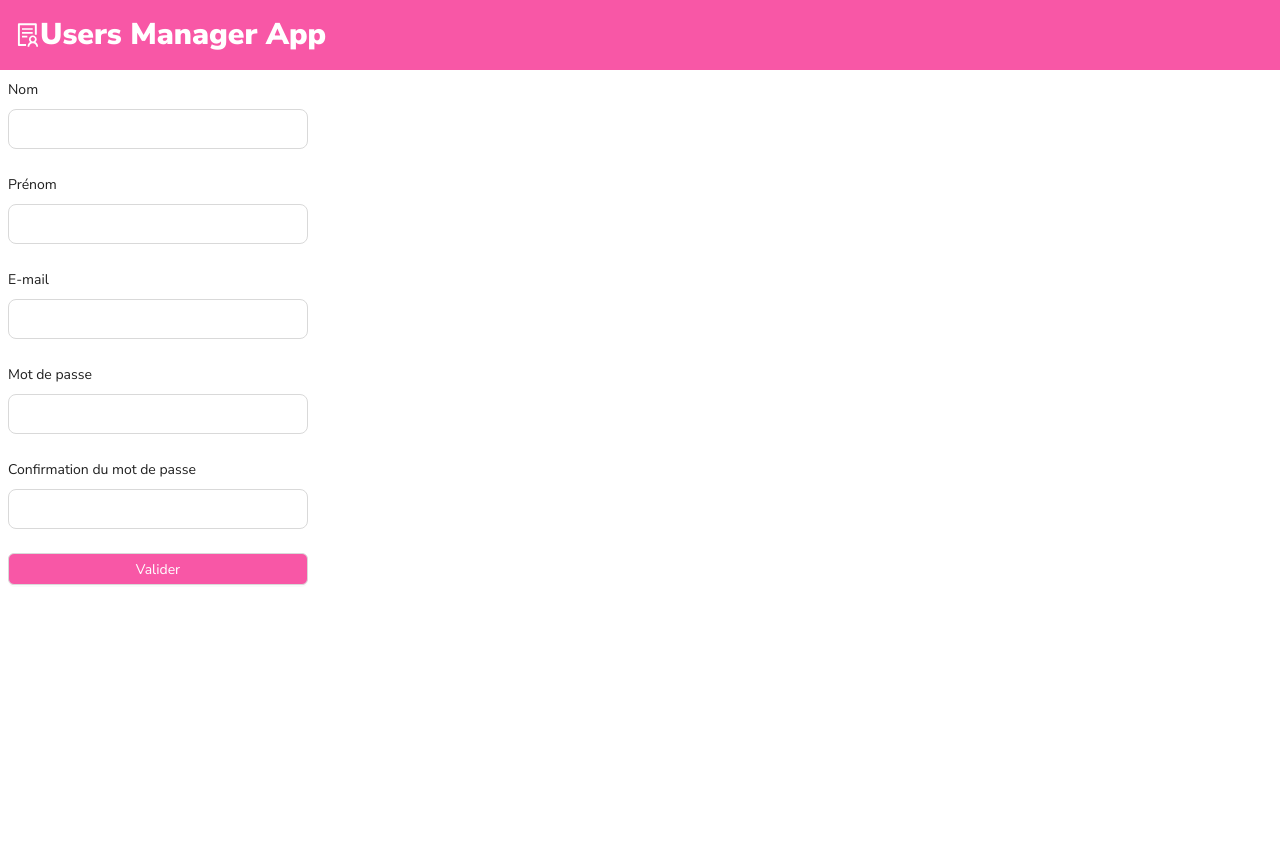
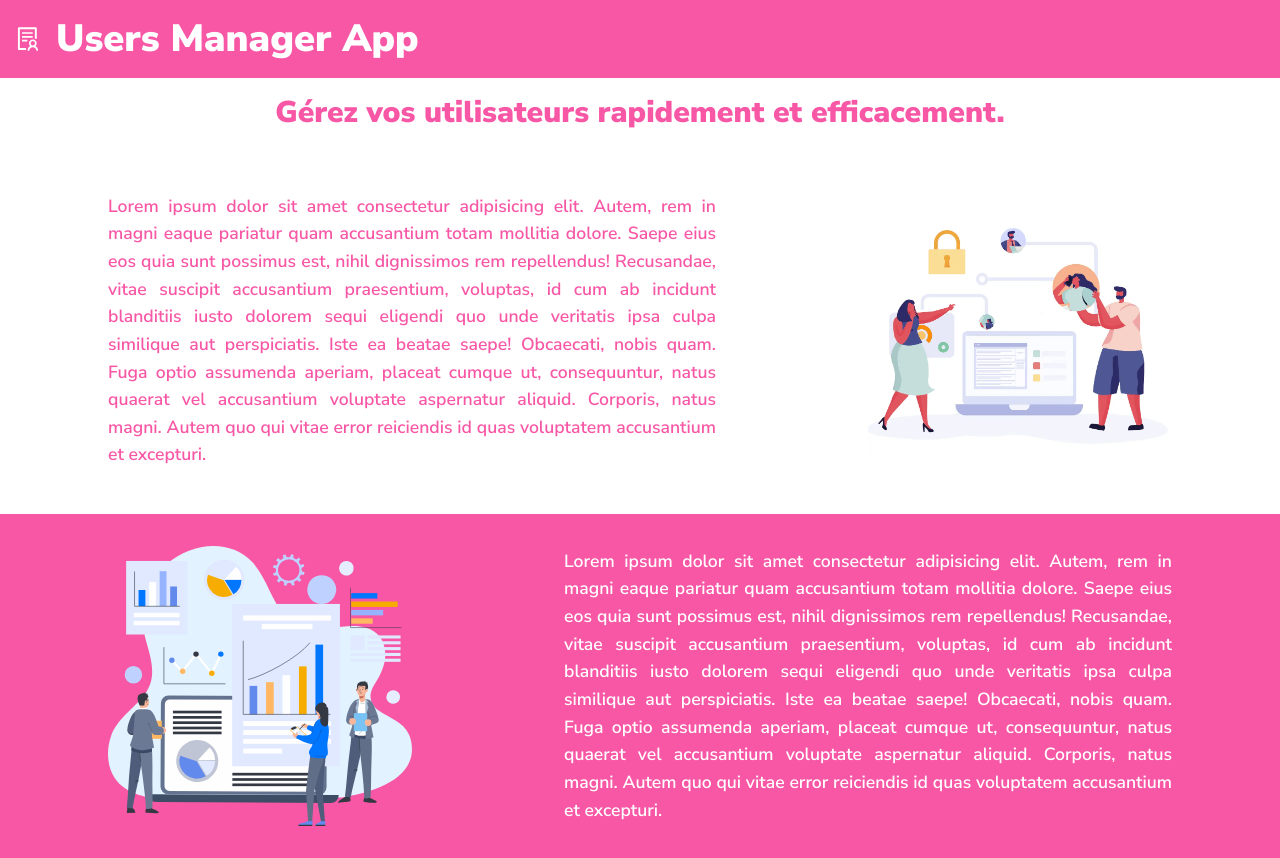
Before and after one commit to Mash-debug/users-manager-app-v2, a React (Vite) app: page / in a window 1280 px wide. Before the commit the page ends 800 px from the top, so only its background shows below. Built offline with nearby package versions, Linux system fonts and the light colour scheme.

Commit message:
Réalisation de la Landing Page

```diff
--- a/src/components/Form.jsx
+++ /dev/null
@@ -1,34 +0,0 @@
-import { Form as BaseForm } from "antd";
-import Input from "./Input";
-import Button from "./Button";
-import { useState } from "react";
-
-// eslint-disable-next-line react/prop-types
-export default function Form({ name }) {
-  const [isLoading, setIsLoading] = useState(false);
-  const [form] = BaseForm.useForm();
-
-
-  return (
-      <BaseForm onValuesChange={(c) => console.log(c)} form={form} name={name} layout="vertical">
-        <BaseForm.Item label="Nom" name="name">
-          <Input />
-        </BaseForm.Item>
-        <BaseForm.Item label="Prénom" name="firstname">
-          <Input />
-        </BaseForm.Item>
-        <BaseForm.Item label="E-mail" name="email">
-          <Input />
-        </BaseForm.Item>
-        <BaseForm.Item label="Mot de passe" name="password">
-          <Input />
-        </BaseForm.Item>
-        <BaseForm.Item label="Confirmation du mot de passe" name="passwordConfirm">
-          <Input />
-        </BaseForm.Item>
-        <BaseForm.Item>
-          <Button style={{minWidth: 300}} loading={isLoading} onClick={() => setIsLoading(true)}>Valider</Button>
-        </BaseForm.Item>
-      </BaseForm>
-  );
-}
--- a/src/components/Input.jsx
+++ /dev/null
@@ -1,15 +0,0 @@
-import { Input as BaseInput, ConfigProvider } from "antd"
-
-export default function Input() {
-
-    return <ConfigProvider theme={{
-        components: {
-            Input: {
-                activeBorderColor: "#f857a6",
-                hoverBorderColor: "#f857a6",
-            }
-        }
-    }}>
-        <BaseInput size="large" style={{fontFamily: "Nunito Sans", minWidth: "300px"}} />
-    </ConfigProvider>
-}
--- a/src/components/NavBar.jsx
+++ b/src/components/NavBar.jsx
@@ -1,23 +1,20 @@
-import { ConfigProvider, Flex, Typography } from "antd";
+import { Flex, Typography } from "antd";
 import { SolutionOutlined } from "@ant-design/icons";
 
 export default function NavBar() {
   return (
     <>
-      <ConfigProvider
-        theme={{
-          token: {
-            fontFamily: "Nunito Sans"
-          }
-        }}
-      >
-        <Flex justify="flex-start" align="center" style={{backgroundColor: "#f857a6", padding: 16}}>
-          <SolutionOutlined style={{fontSize: 24, color: "white"}} />
-          <Typography.Title style={{ margin: 0, color: "white", fontWeight: 1000 }} level={2}>
+      <Flex style={{ backgroundColor: "#f857a6", padding: 16 }} justify="space-between">
+        <Flex justify="flex-start" align="center" style={{width: "50%"}}>
+          <SolutionOutlined style={{ fontSize: 24, color: "white" }} />
+          <Typography.Title
+            style={{ margin: 0, marginLeft: "16px", color: "white", fontWeight: 1000 }}
+            level={1}
+          >
             Users Manager App
           </Typography.Title>
         </Flex>
-      </ConfigProvider>
+      </Flex>
     </>
   );
 }
--- a/src/index.css
+++ b/src/index.css
@@ -1,7 +1,7 @@
 @import url('https://fonts.googleapis.com/css2?family=Nunito+Sans:ital,opsz,wght@0,6..12,200..1000;1,6..12,200..1000&display=swap');
 
 * {
-    font-family: 'Nunito Sans', 'sans-serif';
+    font-family: 'Nunito Sans', 'sans-serif' !important;
 }
 
 body {
--- a/src/layouts/RootLayout.jsx
+++ b/src/layouts/RootLayout.jsx
@@ -1,13 +1,57 @@
 import NavBar from "../components/NavBar";
-import Form from "../components/Form";
-import { Flex } from "antd";
+import { Flex, Typography } from "antd";
+import usersManagerPhoto from "../assets/users-manager-photo.webp";
+import featuresUser from "../assets/features-user.svg";
 
 export default function RootLayout() {
   return (
     <>
       <NavBar />
-      <Flex justify="flex-start" style={{padding: 8}} align="center">
-        <Form name="Connexion" />
+      <Flex justify="flex-start" vertical>
+        <div id="form"></div>
+        <Typography.Title
+          style={{
+            margin: 0,
+            padding: 16,
+            color: "#f857a6",
+            fontWeight: 1000,
+            textAlign: "center",
+          }}
+          level={2}
+        >
+          Gérez vos utilisateurs rapidement et efficacement.
+        </Typography.Title>
+        {/* <CustomForm name="login" onFinish={(values) => console.log(values)} /> */}
+        <Flex align="center" justify="space-around" style={{height: "fit-content", padding: 32}}>
+          <Typography.Text style={{ width: "50%", textAlign: "justify", fontSize: "1.1rem", fontWeight: 600, color: "#f857a6"}}>
+            Lorem ipsum dolor sit amet consectetur adipisicing elit. Autem, rem
+            in magni eaque pariatur quam accusantium totam mollitia dolore.
+            Saepe eius eos quia sunt possimus est, nihil dignissimos rem
+            repellendus! Recusandae, vitae suscipit accusantium praesentium,
+            voluptas, id cum ab incidunt blanditiis iusto dolorem sequi eligendi
+            quo unde veritatis ipsa culpa similique aut perspiciatis. Iste ea
+            beatae saepe! Obcaecati, nobis quam. Fuga optio assumenda aperiam,
+            placeat cumque ut, consequuntur, natus quaerat vel accusantium
+            voluptate aspernatur aliquid. Corporis, natus magni. Autem quo qui
+            vitae error reiciendis id quas voluptatem accusantium et excepturi.
+          </Typography.Text>
+          <img src={usersManagerPhoto} width="25%" style={{}} alt="User" />
+        </Flex>
+        <Flex align="center" justify="space-around" style={{height: "fit-content", backgroundColor: "#f857a6", padding: 32}}>
+          <img src={featuresUser} width="25%" style={{}} alt="User" />
+          <Typography.Text style={{ width: "50%", textAlign: "justify", fontSize: "1.1rem", fontWeight: 600, color: "white"}}>
+            Lorem ipsum dolor sit amet consectetur adipisicing elit. Autem, rem
+            in magni eaque pariatur quam accusantium totam mollitia dolore.
+            Saepe eius eos quia sunt possimus est, nihil dignissimos rem
+            repellendus! Recusandae, vitae suscipit accusantium praesentium,
+            voluptas, id cum ab incidunt blanditiis iusto dolorem sequi eligendi
+            quo unde veritatis ipsa culpa similique aut perspiciatis. Iste ea
+            beatae saepe! Obcaecati, nobis quam. Fuga optio assumenda aperiam,
+            placeat cumque ut, consequuntur, natus quaerat vel accusantium
+            voluptate aspernatur aliquid. Corporis, natus magni. Autem quo qui
+            vitae error reiciendis id quas voluptatem accusantium et excepturi.
+          </Typography.Text>
+        </Flex>
       </Flex>
     </>
   );
--- a/src/main.jsx
+++ b/src/main.jsx
@@ -10,7 +10,7 @@ import './index.css';
 const router = createBrowserRouter([
   {
     path: "/",
-    Component: RootLayout,
+    Component: RootLayout, // METTRE LANDINGPAGE
   },
   {
     path: "/login",
--- a/src/pages/HomePage.jsx
+++ b/src/pages/LandingPage.jsx
@@ -3,7 +3,7 @@ import { useState } from "react";
 import { JavaScriptOutlined } from "@ant-design/icons";
 
 
-function HomePage() {
+function LandingPage() {
   const [isLoading, setIsLoading] = useState(false);
   return (
     <>
@@ -23,4 +23,4 @@ function HomePage() {
   );
 }
 
-export default HomePage;
+export default LandingPage;
```
Also changed, not shown: src/components/CustomForm.jsx (added, +100 -0 lines), src/components/CustomInput.jsx (added, +29 -0 lines), src/assets/features-user.svg (added), src/assets/users-manager-photo.webp (added).
